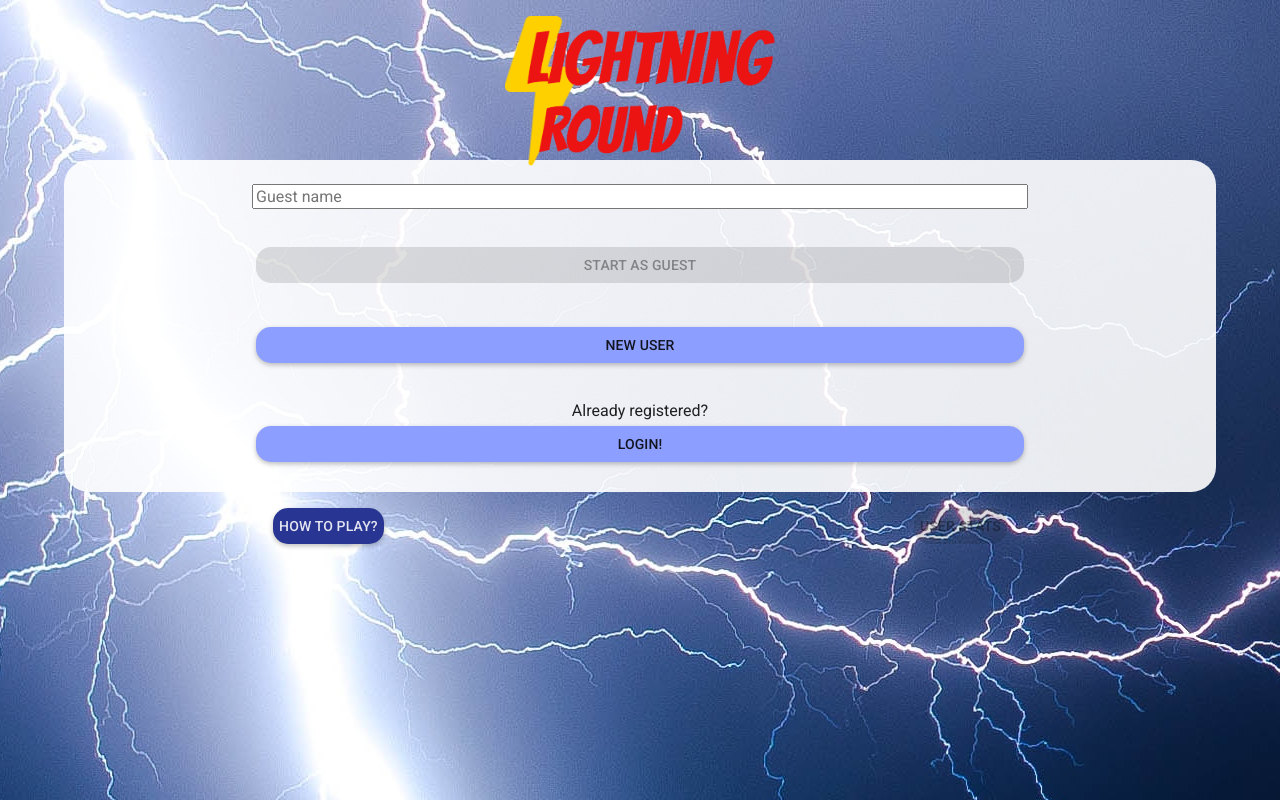
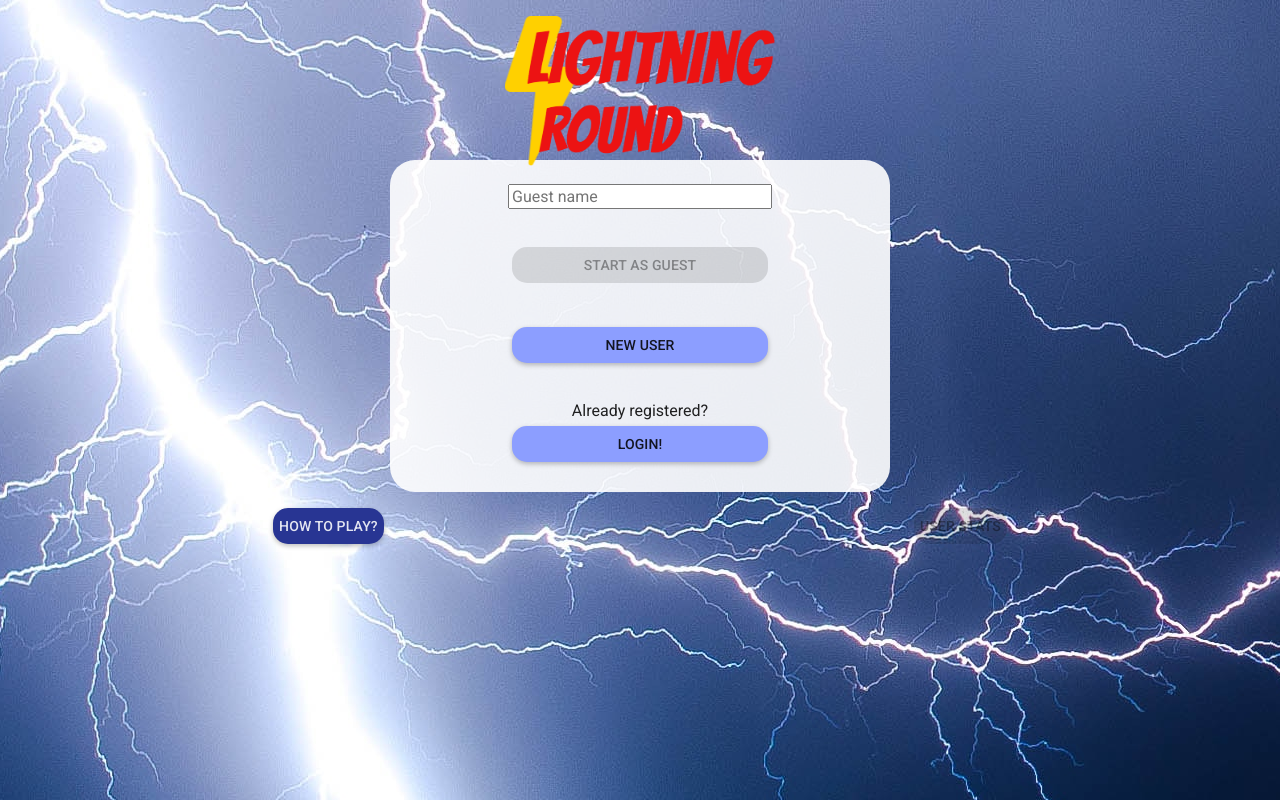
Before and after one commit to BZeise/omegaSoloProject, a website: page public/views/index.html in a window 1280 px wide. Drawn offline with Linux system fonts and the light colour scheme; no server answers; files whose address does not match are found by name.

Commit message:
adjusting the landing page

```diff
--- a/public/styles/styles.css
+++ b/public/styles/styles.css
@@ -20,7 +20,7 @@ img {
 }
 
 .landingButtons {
-  min-width: 60vw;
+  min-width: 20vw;
 }
 
 .endQuizButton {
@@ -43,6 +43,7 @@ span {
 .content {
   background-color: rgba(255, 255, 255, 0.9);
   width: 90vw;
+  max-width: 500px;
   border-radius: 25px;
   margin: 0 auto;
   margin-top: 10px;
--- a/public/views/partials/landing.html
+++ b/public/views/partials/landing.html
@@ -6,7 +6,7 @@
   <!-- div is hidden if logged in -->
   <div >
     <form name="guest">
-      <input style="width: 60vw" type="text" placeholder="Guest name" ng-model="qc.inputed.username" required>
+      <input class="landingButtons" type="text" placeholder="Guest name" ng-model="qc.inputed.username" required>
   </div>
   <div>
     <md-button class="md-raised md-primary myButtons landingButtons" ng-click="qc.go('/start')" ng-disabled="guest.$invalid">Start as Guest</md-button>
```
